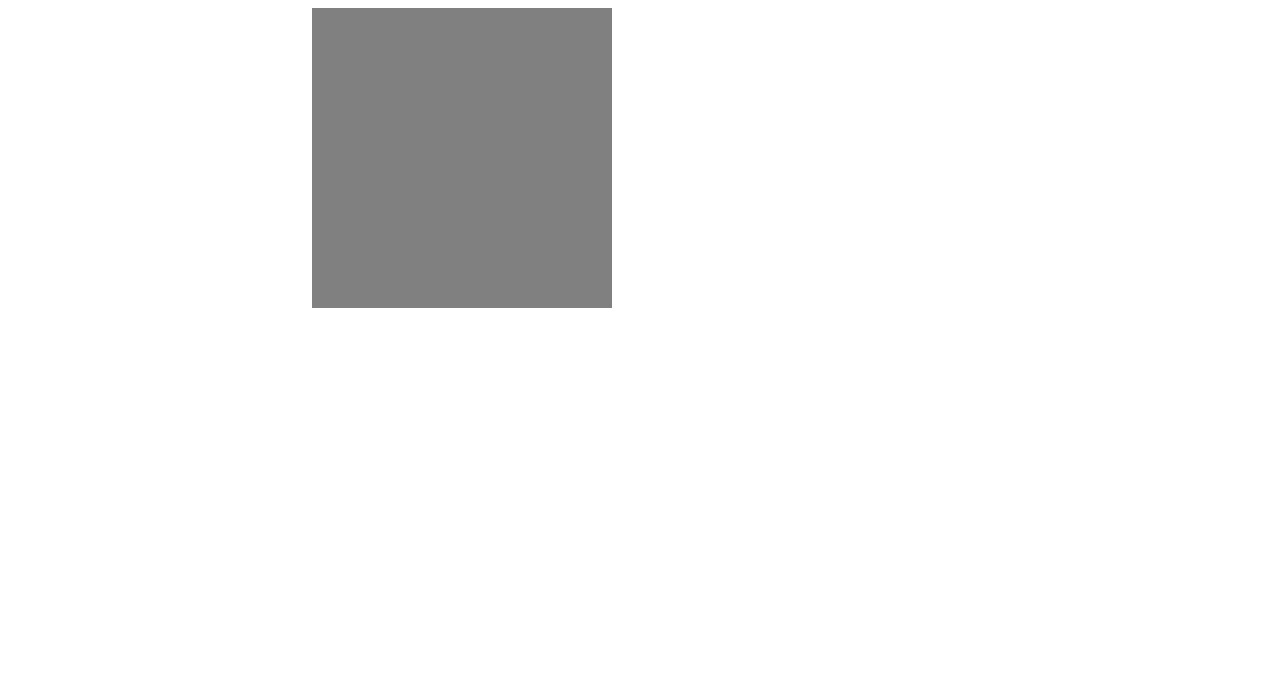
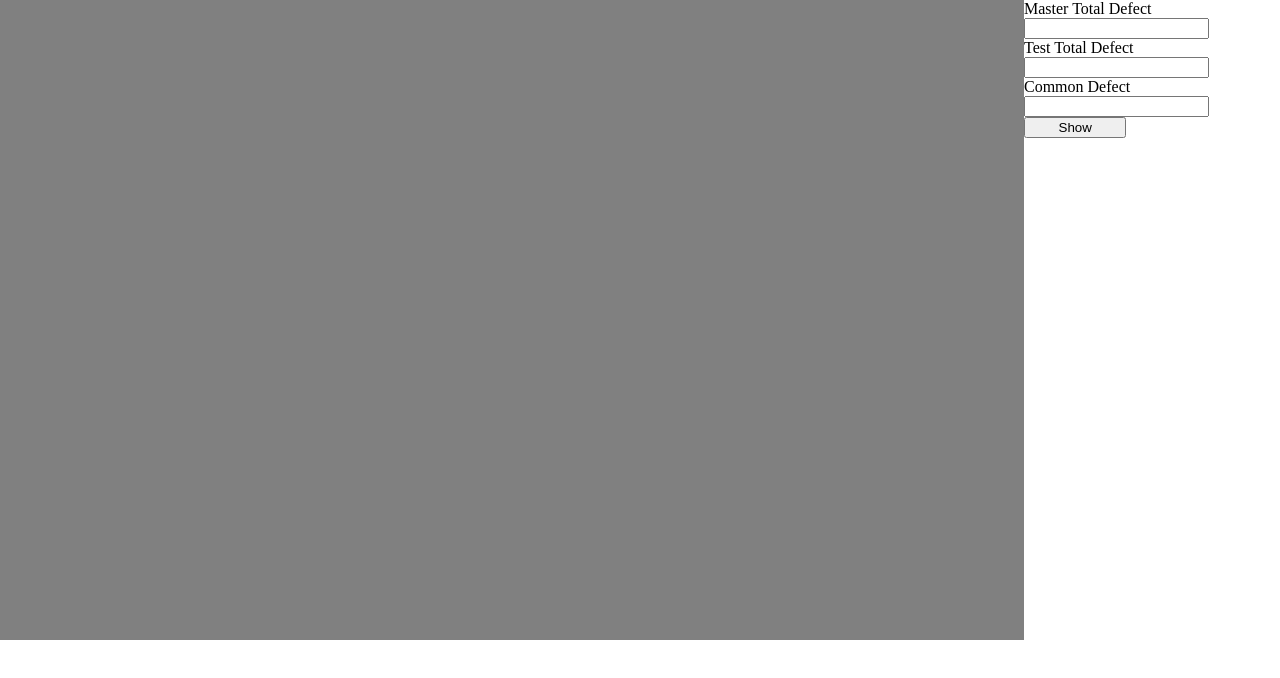
Before and after one commit to ks00141/ks00141, a website: page index.html in a window 1280 px wide. Drawn offline with Linux system fonts and the light colour scheme.

Commit message:
다이어그램

```diff
--- /dev/null
+++ b/ball.js
@@ -0,0 +1,18 @@
+export default class Ball{
+    constructor(x,y,defectCnt){
+        this.x = x;
+        this.y = y;
+        this.radius = defectCnt / 2;
+    }
+
+    draw(ctx,type){
+        if(type == 'master'){
+            ctx.fillStyle = "rgba(255,10,10,0.3)";
+        }else{
+            ctx.fillStyle = "rgba(10,255,10,0.2)";
+        }
+        ctx.beginPath();
+        ctx.arc(this.x,this.y,this.radius,0,Math.PI * 2);
+        ctx.fill();
+    }
+}
--- a/index.html
+++ b/index.html
@@ -6,48 +6,37 @@
     <meta name="viewport" content="width=device-width, initial-scale=1.0">
     <title>Document</title>
     <style>
-        #canvas1{
-            width: 300px;
-            height: 300px;
+
+        html{
+            width: 100%;
+            height: 100%;
         }
 
-        #canvas2{
-            width: 300px;
-            height: 300px;
+        body{
+            width: 100%;
+            height: 100%;
+            margin : 0px;
+        }
+        body::after{
+            content: '';
+            clear: both;
+            display: block;
+        }
+        canvas{
             background: gray;
+            display: block;
+            float: left;
         }
+
+        form{
+            float: left;
+        }
+
+
     </style>
 </head>
 <body>
-    <canvas id="canvas1" width = "300" height = "300"></canvas>
-    <canvas id="canvas2" width = "300" height = "300"></canvas>
-    <script>
-        const canvas1 = document.querySelector("#canvas1");
-        const ctx1 = canvas1.getContext("2d");
 
-        const canvas2 = document.querySelector("#canvas2");
-        const ctx2 = canvas2.getContext("2d");
-
-        const img = ()=>{
-            return new Promise((resolve,reject)=>{
-                resolve(new Image());
-            });
-        }
-
-        img()
-            .then((result)=>{
-                result.src = "./img.jpg";
-                return result;
-            })
-            .then((result)=>{
-                console.log(result.src);
-            });
-        img.onload = ()=>{
-            ctx1.drawImage(img,0,0);
-        }
-
-
-
-    </script>
+    <script type = "module" src = "./test.js"></script>
 </body>
 </html>
--- a/test.js
+++ b/test.js
@@ -1,14 +1,105 @@
-const puppeteer = require('puppeteer');
 
-(async ()=>{
-    const browers = await puppeteer.launch();
-    const page = await browers.newPage();
-    await page.goto("https://youtube.com");
-    // await page.screenshot({path : "../test.png"});
+import Ball from "./ball.js";
 
-    const test = await page.evaluate(()=>{
-        return document.querySelector("#video-title").innerText;
-    });
-    console.log(test);
-    await browers.close();
-})();
+class App{
+    constructor(){
+        this.masterTotalDefectCnt = 0;
+        this.masterDefectCnt = 0;
+        this.testTotalDefectCnt = 0;
+        this.testDefectCnt = 0;
+        this.commonDefectCnt = 0;
+
+        this.canvas = document.createElement("canvas");
+        this.ctx = this.canvas.getContext("2d");
+
+
+        this.masterForm = document.createElement("form");
+        this.masterForm.style.width = "20%";
+
+        this.Label1 = document.createElement("span");
+        this.Label3 = document.createElement("span");
+        this.Label5 = document.createElement("span");
+
+        this.Label1.style.display = "block";
+        this.Label3.style.display = "block";
+        this.Label5.style.display = "block";
+
+        this.masterTotalInput = document.createElement("input");
+        this.testTotalInput = document.createElement("input");
+        this.commonInput = document.createElement("input");
+        this.commonInput.style.display = "block";
+
+        this.masterBtn = document.createElement("button");
+        this.masterBtn.innerText = "Show";
+        this.masterBtn.style.width = '40%';
+        this.masterBtn.style.display = "block";
+
+        this.Label1.innerText = "Master Total Defect";
+        this.Label3.innerText = "Test Total Defect"
+        this.Label5.innerText = "Common Defect"
+
+        this.masterBtn.addEventListener("click",(e)=>{
+            e.preventDefault();
+            this.masterTotalDefectCnt = this.masterTotalInput.value;
+            this.testTotalDefectCnt = this.testTotalInput.value;
+            this.commonDefectCnt = this.commonInput.value;
+            this.masterRender();
+        })
+
+        this.masterForm.append(this.Label1);
+        this.masterForm.append(this.masterTotalInput);
+
+        this.masterForm.append(this.Label3);
+        this.masterForm.append(this.testTotalInput);
+
+        this.masterForm.append(this.Label5);
+        this.masterForm.append(this.commonInput);
+
+
+        this.masterForm.append(this.masterBtn);
+
+
+
+        document.body.append(this.canvas);
+        document.body.append(this.masterForm);
+
+
+        window.addEventListener("resize",this.resize.bind(this));
+        this.resize();
+
+
+    }
+
+    resize(){
+        this.canvasWidth = document.body.clientWidth;
+        this.canvasHeight = document.body.clientHeight;
+
+        this.canvas.width = this.canvasWidth * 1.5;
+        this.canvas.height = this.canvasHeight * 2;
+
+        this.canvas.style.width = "80%";
+        this.canvas.style.height = "80%";
+        this.masterRender();
+    }
+    masterRender(){
+        this.ctx.clearRect(0,0,this.canvas.width,this.canvas.height);
+        if(this.masterTotalDefectCnt >= 1){
+            this.masterBall = new Ball(this.canvasWidth * 0.75 - (parseInt(this.masterTotalDefectCnt) / 2) * (1 - parseInt(this.commonDefectCnt) / parseInt(this.testTotalDefectCnt) * (parseInt(this.testTotalDefectCnt) / parseInt(this.masterTotalDefectCnt))) ,this.canvasHeight,this.masterTotalDefectCnt);
+            console.log((1 - parseInt(this.commonDefectCnt) / parseInt(this.testTotalDefectCnt)));
+            this.masterBall.draw(this.ctx,"master");
+        }
+        if(this.testTotalDefectCnt >= 1){
+            this.testBall = new Ball(this.canvasWidth * 0.75 + (parseInt(this.testTotalDefectCnt) / 2) * (1 - parseInt(this.commonDefectCnt) / parseInt(this.testTotalDefectCnt)), this.canvasHeight,this.testTotalDefectCnt);
+            console.log(this.canvasWidth)
+            console.log(this.testDefectCnt);
+            this.testBall.draw(this.ctx,"test");
+        }
+
+
+    }
+
+}
+
+window.onload = ()=>{
+    new App();
+}
```
Also changed, not shown: canvas.js (added, +21 -0 lines), 1 other file.
